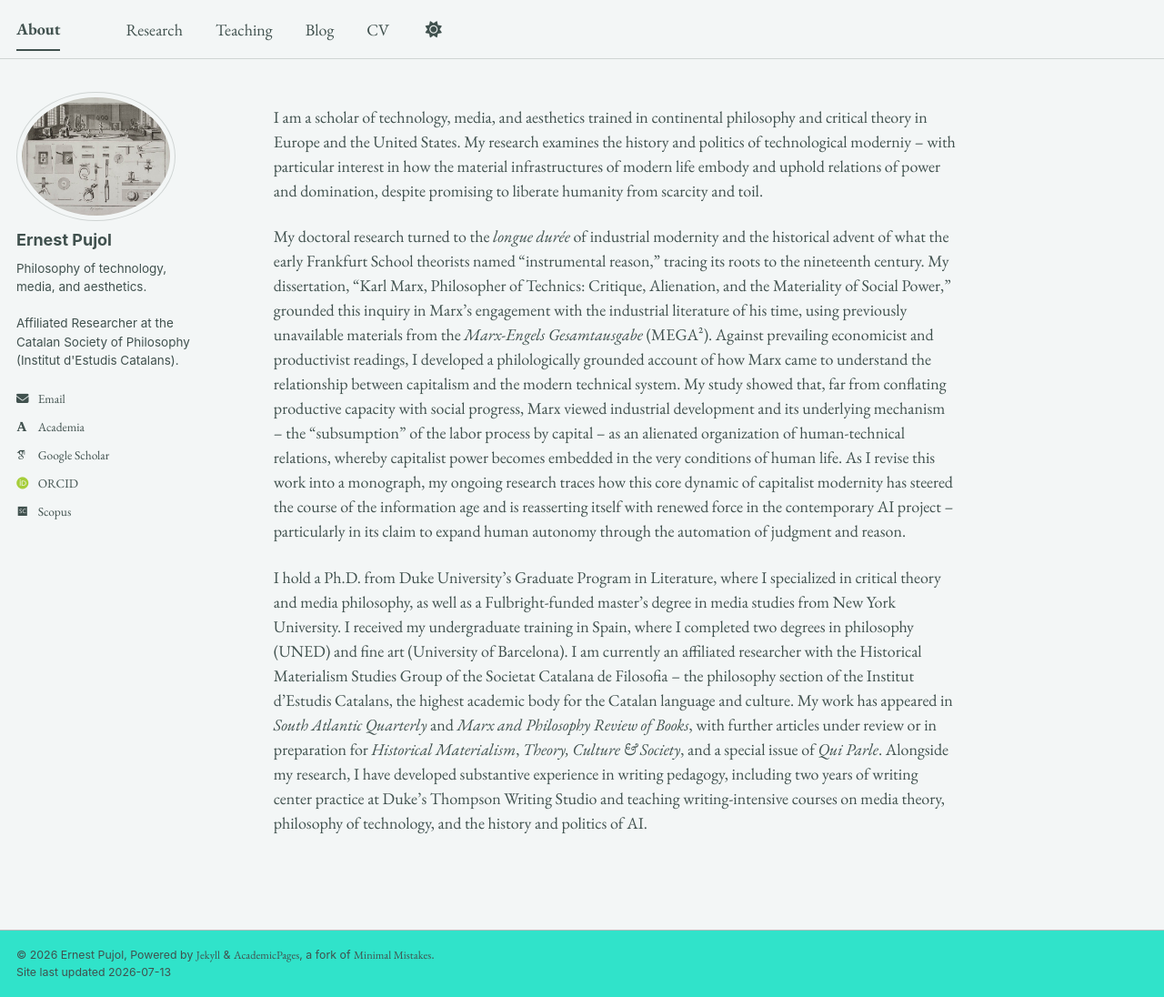
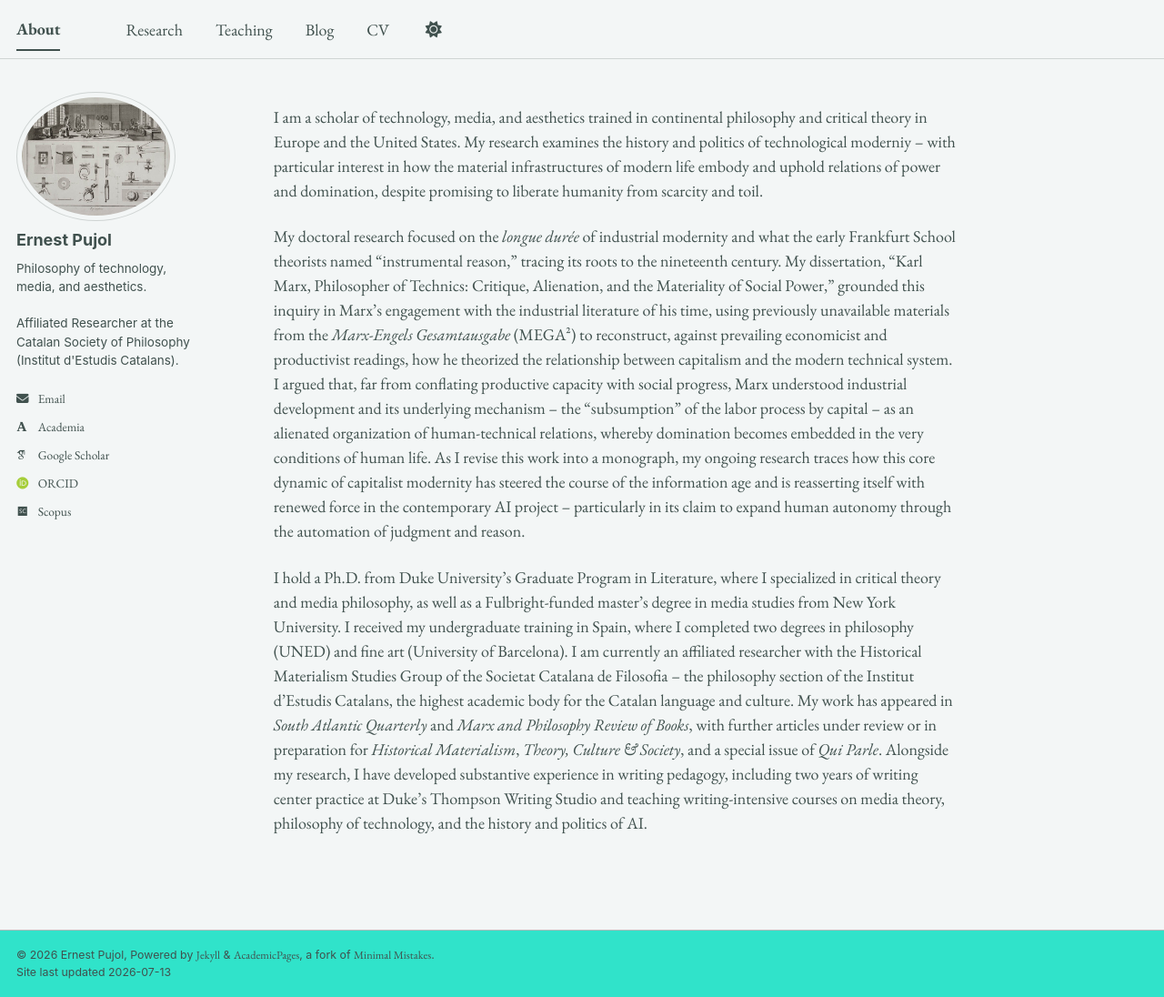
Before and after one commit to epujol90/epujol90.github.io, a Jekyll site: the page built from _pages/about.md, in a window 1280 px wide and 1096 px high. Shown: the whole window at 91% size. Built offline with Jekyll 4.4.1, drawn with Linux system fonts in a browser that asks for light colours; some web fonts are replaced; a script bundle is joined from its source files by our own code; library files that are not in the unit come from our copies.

Commit message:
Update about.md

```diff
--- a/_pages/about.md
+++ b/_pages/about.md
@@ -8,6 +8,6 @@ redirect_from:
 ---
 I am a scholar of technology, media, and aesthetics trained in continental philosophy and critical theory in Europe and the United States. My research examines the history and politics of technological moderniy -- with particular interest in how the material infrastructures of modern life embody and uphold relations of power and domination, despite promising to liberate humanity from scarcity and toil.
 
-My doctoral research turned to the _longue durée_ of industrial modernity and the historical advent of what the early Frankfurt School theorists named "instrumental reason," tracing its roots to the nineteenth century. My dissertation, “Karl Marx, Philosopher of Technics: Critique, Alienation, and the Materiality of Social Power,” grounded this inquiry in Marx’s engagement with the industrial literature of his time, using previously unavailable materials from the _Marx-Engels Gesamtausgabe_ (MEGA²). Against prevailing economicist and productivist readings, I developed a philologically grounded account of how Marx came to understand the relationship between capitalism and the modern technical system. My study showed that, far from conflating productive capacity with social progress, Marx viewed industrial development and its underlying mechanism -- the "subsumption" of the labor process by capital -- as an alienated organization of human-technical relations, whereby capitalist power becomes embedded in the very conditions of human life. As I revise this work into a monograph, my ongoing research traces how this core dynamic of capitalist modernity has steered the course of the information age and is reasserting itself with renewed force in the contemporary AI project -- particularly in its claim to expand human autonomy through the automation of judgment and reason.
+My doctoral research focused on the _longue durée_ of industrial modernity and what the early Frankfurt School theorists named "instrumental reason," tracing its roots to the nineteenth century. My dissertation, “Karl Marx, Philosopher of Technics: Critique, Alienation, and the Materiality of Social Power,” grounded this inquiry in Marx’s engagement with the industrial literature of his time, using previously unavailable materials from the _Marx-Engels Gesamtausgabe_ (MEGA²) to reconstruct, against prevailing economicist and productivist readings, how he theorized the relationship between capitalism and the modern technical system. I argued that, far from conflating productive capacity with social progress, Marx understood industrial development and its underlying mechanism -- the "subsumption" of the labor process by capital -- as an alienated organization of human-technical relations, whereby domination becomes embedded in the very conditions of human life. As I revise this work into a monograph, my ongoing research traces how this core dynamic of capitalist modernity has steered the course of the information age and is reasserting itself with renewed force in the contemporary AI project -- particularly in its claim to expand human autonomy through the automation of judgment and reason.
 
 I hold a Ph.D. from Duke University’s Graduate Program in Literature, where I specialized in critical theory and media philosophy, as well as a Fulbright-funded master’s degree in media studies from New York University. I received my undergraduate training in Spain, where I completed two degrees in philosophy (UNED) and fine art (University of Barcelona). I am currently an affiliated researcher with the Historical Materialism Studies Group of the Societat Catalana de Filosofia -- the philosophy section of the Institut d’Estudis Catalans, the highest academic body for the Catalan language and culture. My work has appeared in _South Atlantic Quarterly_ and _Marx and Philosophy Review of Books_, with further articles under review or in preparation for _Historical Materialism_, _Theory, Culture & Society_, and a special issue of _Qui Parle_. Alongside my research, I have developed substantive experience in writing pedagogy, including two years of writing center practice at Duke’s Thompson Writing Studio and teaching writing-intensive courses on media theory, philosophy of technology, and the history and politics of AI.
```
